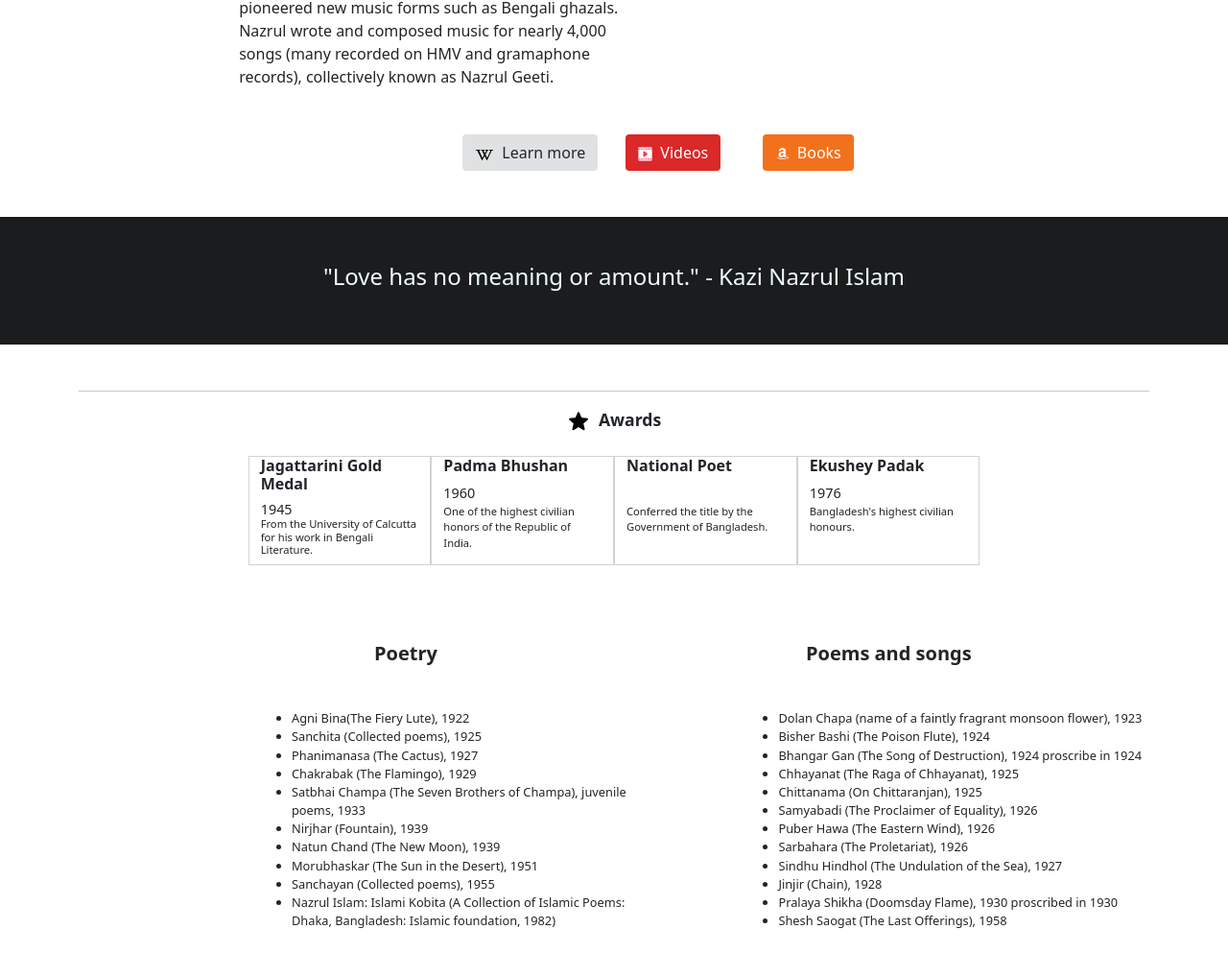
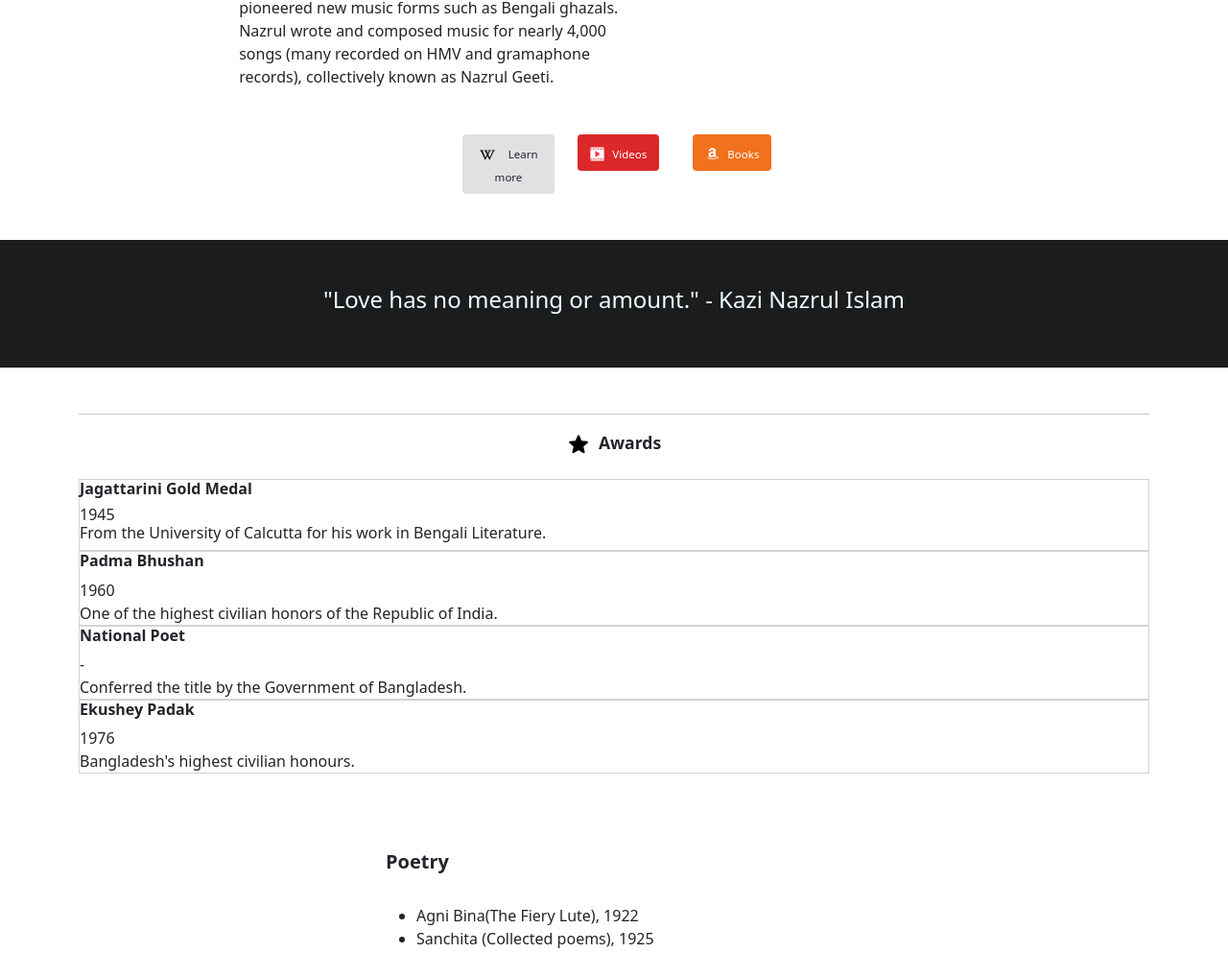
Before and after one commit to ABdevs29/Laud-page, a plain HTML site: page index.html in a window 1280 px wide. Shown: the part 1095-2088 px from the top of the page at 96% size. Drawn offline with nearby package versions, Linux system fonts and the light colour scheme.

Commit message:
Update index.html

```diff
--- a/index.html
+++ b/index.html
@@ -38,7 +38,7 @@
           >
             <span class="navbar-toggler-icon"></span>
           </button>
-          <div class="collapse navbar-collapse navigation" id="navbarNav">
+          <div class="collapse navbar-collapse" id="navbarNav">
             <ul class="navbar-nav">
               <li class="nav-item">
                 <a
@@ -101,28 +101,28 @@
       </div>
       <div class="row">
           <div class="col-4"></div>
-          <div class="col-2 wikipedia">
+          <div class="col wikipedia">
             <a href="https://en.wikipedia.org/wiki/Kazi_Nazrul_Islam" target="_blank">
                 <button type="button" class="btn button-1">
-                    <img src="./images/icons8-wikipedia.svg" alt="wiki" width="20px" height="20px">
-                    &nbsp;Learn more</button>
+                    <img src="./images/icons8-wikipedia.svg" alt="wiki" width="`8px" height="18px">
+                    &nbsp; <span style="font-size: .72em;">Learn more</span></button>
             </a>
           </div>
           <div class="col">
             <a href="https://www.youtube.com/results?search_query=kazi+nazrul+islam+video" target="_blank">
                 <button type="button" class="btn button-2" style="background-color: red; color: white;">
                     <img src="./images/icons8-video-48.png" alt="video" width="15px" height="15px" style="background-color: white;">
-                    &nbsp;Videos</button>
+                    &nbsp;<span style="font-size: .72em;">Videos</span> </button>
             </a>
           </div>
           <div class="col">
             <a href="https://www.amazon.in/s?k=kazi+nazrul+islam&i=stripbooks&crid=3VUMGBG44QVU9&sprefix=kazi+naz%2Cstripbooks%2C580&ref=nb_sb_ss_ts-doa-p_1_8" target="_blank">
                 <button type="button" class="btn button-3" style="background-color: #F2711C; color: white;">
                     <img src="./images/icons8-amazon-24.png " alt="video" width="15px" height="15px" style="background-color: #F2711C;">
-                    &nbsp;Books</button>
+                    &nbsp;<span style="font-size: .72em;">Books</span> </button>
             </a>
           </div>
-          <div class="col-3"></div>
+          <div class="col-4"></div>
       </div>
     </div>
     <div class="quote">
@@ -136,39 +136,37 @@
             </div>
         </div>
         <br>
-        <div class="row">
-            <div class="col"></div>
-            <div class="col boxes">
+        <div class="box-shelf">
+            <div class="boxes">
                 <h6><b>Jagattarini Gold Medal</b><h6>
-                <p style="margin: 0;padding: 0; font-weight: lighter; font-size: .9em;">1945</p>
-                <p style="margin: 0;padding: 0; font-weight: lighter; font-size: .7em;">From the University of Calcutta for his work in Bengali Literature.</p>
+                <p style="margin: 0;padding: 0; font-weight: lighter; font-size: 1em;">1945</p>
+                <p style="margin: 0;padding: 0; font-weight: lighter; font-size: 1em;">From the University of Calcutta for his work in Bengali Literature.</p>
             </div>
-            <div class="col boxes">
+
+            <div class="boxes">
                 <h6><b>Padma Bhushan</b></h6>
-                <p style="margin: 0;padding: 0; font-weight: lighter; font-size: .9em;">1960</p>
-                <p style="margin: 0;padding: 0; font-weight: lighter; font-size: .7em;">One of the highest civilian honors of the Republic of India.</p>
+                <p style="margin: 0;padding: 0; font-weight: lighter; font-size: 1em;">1960</p>
+                <p style="margin: 0;padding: 0; font-weight: lighter; font-size: 1em;">One of the highest civilian honors of the Republic of India.</p>
             </div>
-            <div class="col boxes">
+
+            <div class="boxes">
                 <h6><b>National Poet</b></h6>
-                <p style="margin: 0;padding: 0; font-weight: lighter; font-size: .9em;">&nbsp;</p>
-                <p style="margin: 0;padding: 0; font-weight: lighter; font-size: .7em;">Conferred the title by the Government of Bangladesh.</p>
+                <p style="margin: 0;padding: 0; font-weight: lighter; font-size: 1em;">-</p>
+                <p style="margin: 0;padding: 0; font-weight: lighter; font-size: 1em;">Conferred the title by the Government of Bangladesh.</p>
             </div>
-            <div class="col boxes">
+
+            <div class="boxes">
                 <h6><b>Ekushey Padak</b></h6>
-                <p style="margin: 0;padding: 0; font-weight: lighter; font-size: .9em;">1976</p>
-                <p style="margin: 0;padding: 0; font-weight: lighter; font-size: .7em;">Bangladesh's highest civilian honours.</p>
+                <p style="margin: 0;padding: 0; font-weight: lighter; font-size: 1em;">1976</p>
+                <p style="margin: 0;padding: 0; font-weight: lighter; font-size: 1em;">Bangladesh's highest civilian honours. <br></p>
             </div>
-            <div class="col"></div>
+
         </div>
     </div>
-    <div class=" container">
-        <div class="row">
-            <div class="col poetry"><h5><b>Poetry</b></h5></div>
-            <div class="col poems"><h5><b>Poems and songs</b></h5></div>
-        </div>
-        <div class="row">
-            <div class="col-2"></div>
-            <div class="col listed-1">
+    <div class=" container poetry-section">
+            <div class="poetry" style="display: inline-block; vertical-align: top;">
+              <h5><b>Poetry</b></h5>
+              <br>
                 <ul>
                     <li>Agni Bina(The Fiery Lute), 1922</li>
                     <li>Sanchita (Collected poems), 1925</li>
@@ -182,8 +180,9 @@
                     <li>Nazrul Islam: Islami Kobita (A Collection of Islamic Poems: Dhaka, Bangladesh: Islamic foundation, 1982)</li>
                 </ul>
             </div>
-
-            <div class="col listed-2">
+            <div style="display: inline-block;">
+              <h5><b>Poems and songs</b></h5>
+            <br>
             <ul>
               <li>Dolan Chapa (name of a faintly fragrant monsoon flower), 1923</li>
               <li>Bisher Bashi (The Poison Flute), 1924</li>
@@ -200,7 +199,6 @@
           </ul>
           </div>
 
-        </div>
     </div>
     <div class="footer">
         <div class="container">
```
Lines whose indentation alone changed are shown as unchanged.
